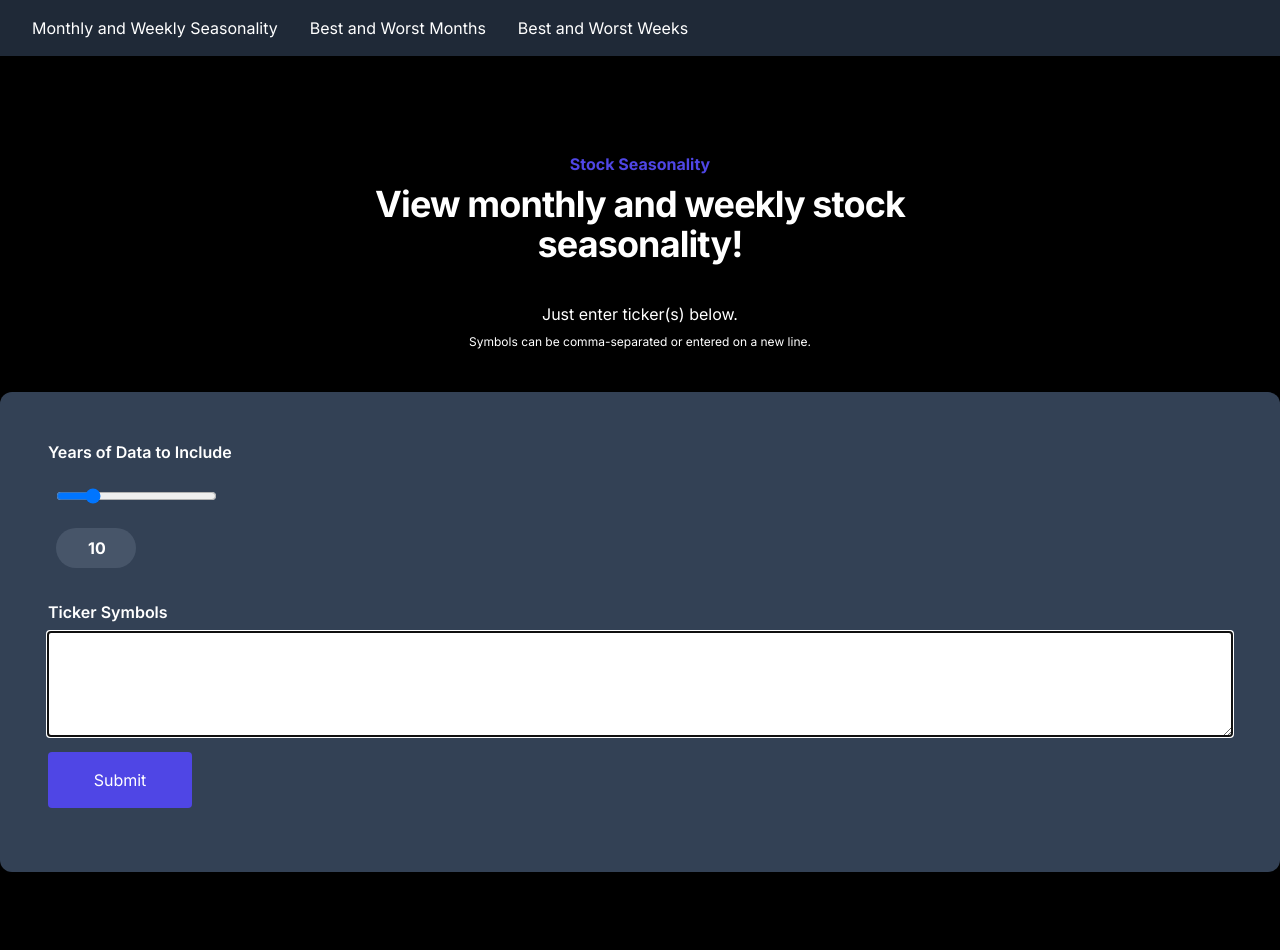
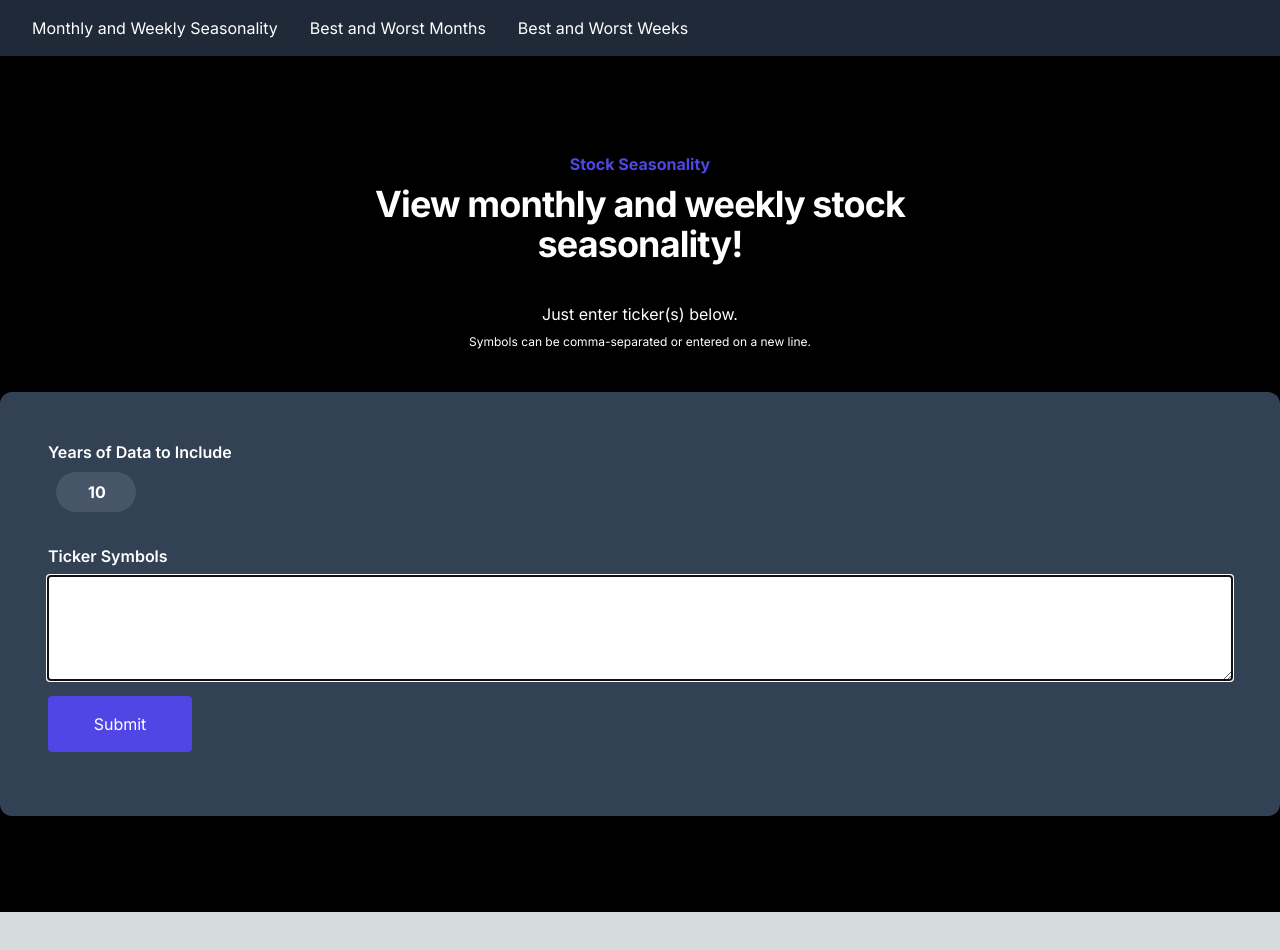
Before and after one commit to mhynson/seasonality, a Next.js app in the folder app/: page / in a window 1280 px wide. Shown: the top 950 px of the page. After the commit the page ends 912 px from the top, so only its background shows below. Built offline with nearby package versions, Linux system fonts and the light colour scheme.

Commit message:
Remove the years slider

```diff
--- a/app/src/app/components/YearsSelector.tsx
+++ b/app/src/app/components/YearsSelector.tsx
@@ -13,30 +13,6 @@ export const YearsSelector = ({ years }: IYearsSelector) => {
           Years of Data to Include
         </label>
 
-        <input
-          id="years-slider"
-          className="p-4 ml-2 mt-2 text-black uppercase"
-          autoCapitalize="false"
-          autoComplete="off"
-          autoCorrect="false"
-          autoFocus
-          inputMode="numeric"
-          max={50}
-          min={5}
-          onDrag={(e) => {
-            console.log("onDrag:: value on slider", e.target);
-          }}
-          onChange={(e) => {
-            console.log("value on slider", e.target.value);
-            setYears(parseInt(e.target.value, 10));
-          }}
-          required
-          spellCheck={false}
-          step={1}
-          tabIndex={0}
-          type="range"
-          value={years}
-        />
         <input
           id="years-number"
           className="ml-2 mt-2 text-black uppercase rounded-full max-w-20 p-2 pl-8 text-md bg-slate-600 text-white font-bold"
```
